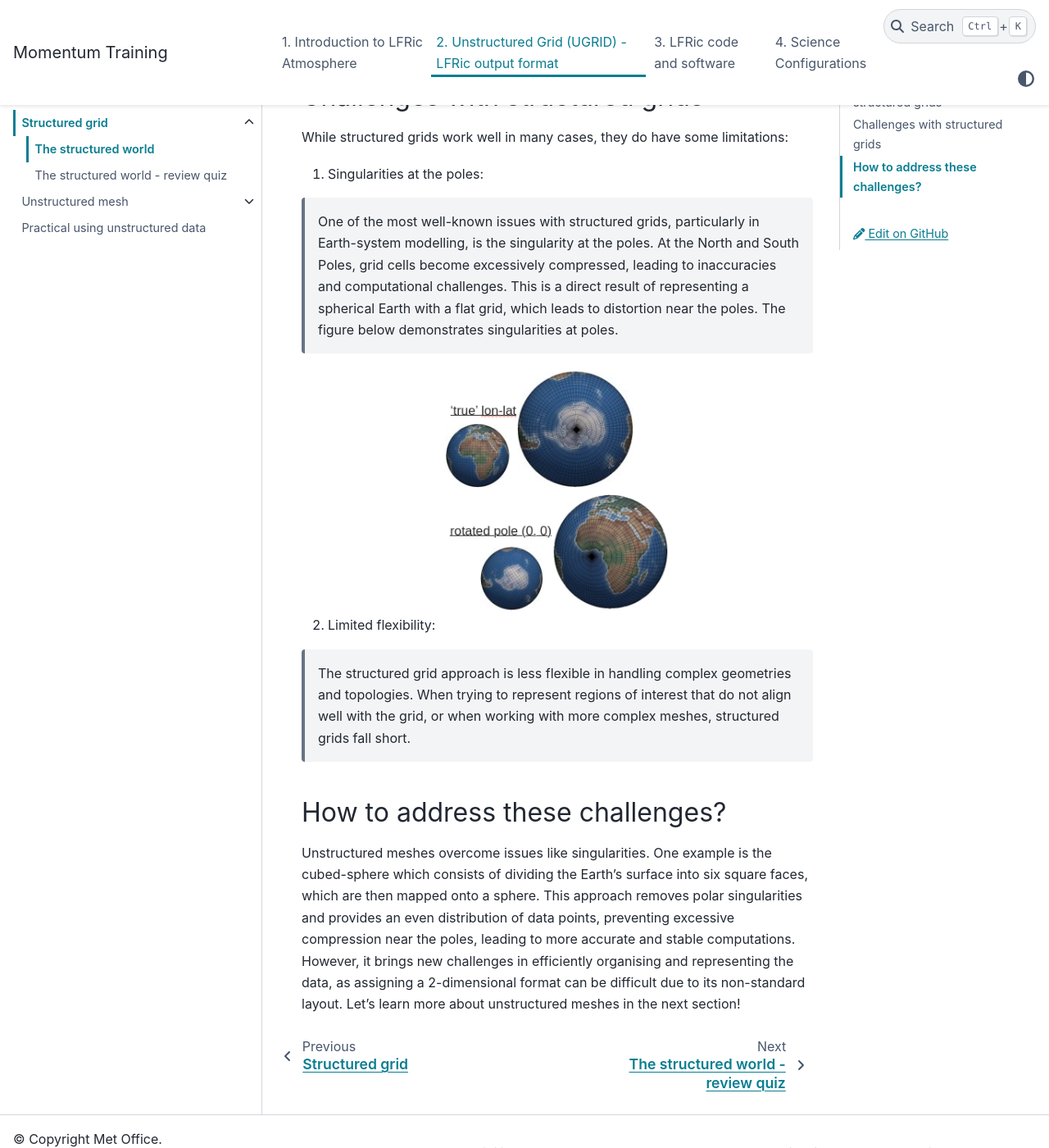
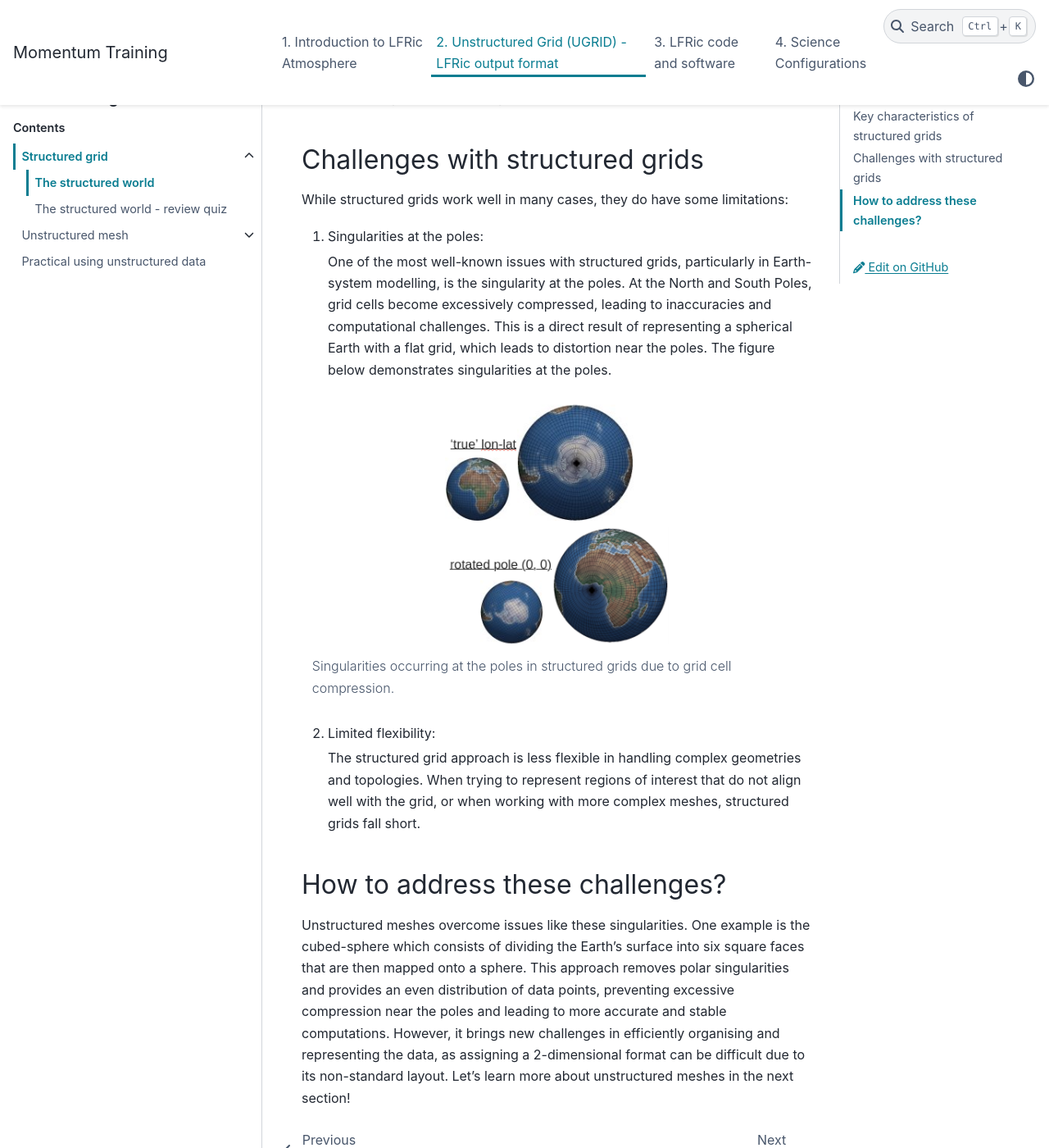
Before and after one commit to MetOffice/LFRic-Atmosphere-Training, a Sphinx documentation site: the page built from source/mesh_overview/structured/structured_overview/structured_overview.rst, in a window 1280 px wide and 1400 px high, scrolled down 1356 px. Shown: the whole window at 82% size. Built offline with Sphinx 7.4.7 and the PyData theme 0.15.4, drawn with Linux system fonts in a browser that asks for light colours; some of the changed text lies outside the part shown.

Commit message:
minor fixes and typo

```diff
--- a/source/introduction/history_context.rst
+++ b/source/introduction/history_context.rst
@@ -3,7 +3,7 @@
 
 LFRic Atmosphere has been `developed <https://www.metoffice.gov.uk/research/news/2019/gungho-and-lfric>`_ by the Met Office and partners to replace the Unified Model. LFRic Atmosphere inherited its physics parameterisations from the Unified Model. It uses the land surface model `JULES <https://jules.jchmr.org/about>`_, radiative transfer code `SOCRATES <https://code.metoffice.gov.uk/trac/socrates>`_, Cloud and Aerosol Interacting Microphysics `CASIM <https://code.metoffice.gov.uk/trac/monc/wiki/CASIMDocStart>`_ and the chemistry and aerosols model `UKCA <https://www.metoffice.gov.uk/research/approach/collaboration/jwcrp/ukca>`_.
 
-LFRic Atmosphere uses the same terrain-following vertical coordinates as the Unified Model but has a cubed sphere mesh, a new mixed finite-element dynamical core, GungHo, and a new coding infrastructure. The cubed sphere mesh avoids the pole singularity problem of lon/lat grids which prohibits scaling the Unified Model to km scale global grids. The coding infrastructure separates details of code parallelisation from the mathematical formulation of physical representation of the atmosphere. This separation of concerns allows for easier optimisation of the same model code for different compute platforms.
+LFRic Atmosphere uses the same terrain-following vertical coordinates as the Unified Model but has a cubed sphere mesh, a new mixed finite-element dynamical core, GungHo, and a new coding infrastructure. The cubed sphere mesh avoids the pole singularity problem of longitude–latitude grids which prohibits scaling the Unified Model to km-scale global grids. The coding infrastructure separates details of code parallelisation from the mathematical formulation of the physical representation of the atmosphere. This separation of concerns allows for easier optimisation of the same model code for different compute platforms.
 
 .. figure:: /_static/1/lfric_mesh_and_vertical_grid.png
    :width: 650px
--- a/source/mesh_overview/structured/structured_overview/structured_overview.rst
+++ b/source/mesh_overview/structured/structured_overview/structured_overview.rst
@@ -15,8 +15,11 @@
 * Neighbouring data points in the array are also neighbours in the physical space. This spatial organisation simplifies how we relate computational data to real-world positions.
 * The alignment between data points and physical space provides a clear, intuitive structure that makes it easy to manipulate and analyse the data.
 
-.. image:: /_static/structured_world.svg
+.. figure:: /_static/structured_world.svg
    :width: 650px
+   :alt: structured world
+
+   Representation of a structured grid illustrating the direct correspondence between array indices and physical space.
 
 
 Key characteristics of structured grids
@@ -37,23 +40,26 @@
 --------------------------------
 While structured grids work well in many cases, they do have some limitations:
 
-1.	Singularities at the poles:
+1. Singularities at the poles:
 
    One of the most well-known issues with structured grids, particularly in Earth-system modelling, is the singularity at the poles. At the North and South Poles, grid cells become excessively compressed, leading to inaccuracies and computational challenges. This is a direct result of representing a spherical Earth with a flat grid, which leads to distortion near the poles.
-   The figure below demonstrates singularities at poles.
+   The figure below demonstrates singularities at the poles.
 
-.. image:: /_static/singularities.png
+.. figure:: /_static/singularities.png
    :width: 300px
    :align: center
+   :alt: singularities at poles
+
+   Singularities occurring at the poles in structured grids due to grid cell compression.
 
 
-2.	Limited flexibility:
+2. Limited flexibility:
 
    The structured grid approach is less flexible in handling complex geometries and topologies. When trying to represent regions of interest that do not align well with the grid, or when working with more complex meshes, structured grids fall short.
 
 How to address these challenges?
 --------------------------------
-Unstructured meshes overcome issues like singularities. One example is the cubed-sphere which consists of dividing the Earth's surface into six square faces, which are then mapped onto a sphere.
-This approach removes polar singularities and provides an even distribution of data points, preventing excessive compression near the poles, leading to more accurate and stable computations.
+Unstructured meshes overcome issues like these singularities. One example is the cubed-sphere which consists of dividing the Earth's surface into six square faces that are then mapped onto a sphere.
+This approach removes polar singularities and provides an even distribution of data points, preventing excessive compression near the poles and leading to more accurate and stable computations.
 However, it brings new challenges in efficiently organising and representing the data, as assigning a 2-dimensional format can be difficult due to its non-standard layout.
 Let's learn more about unstructured meshes in the next section!
```
Also changed, not shown: source/mesh_overview/unstructured/unstructured_introduction/unstructured_introduction.rst (+35 -23 lines).
